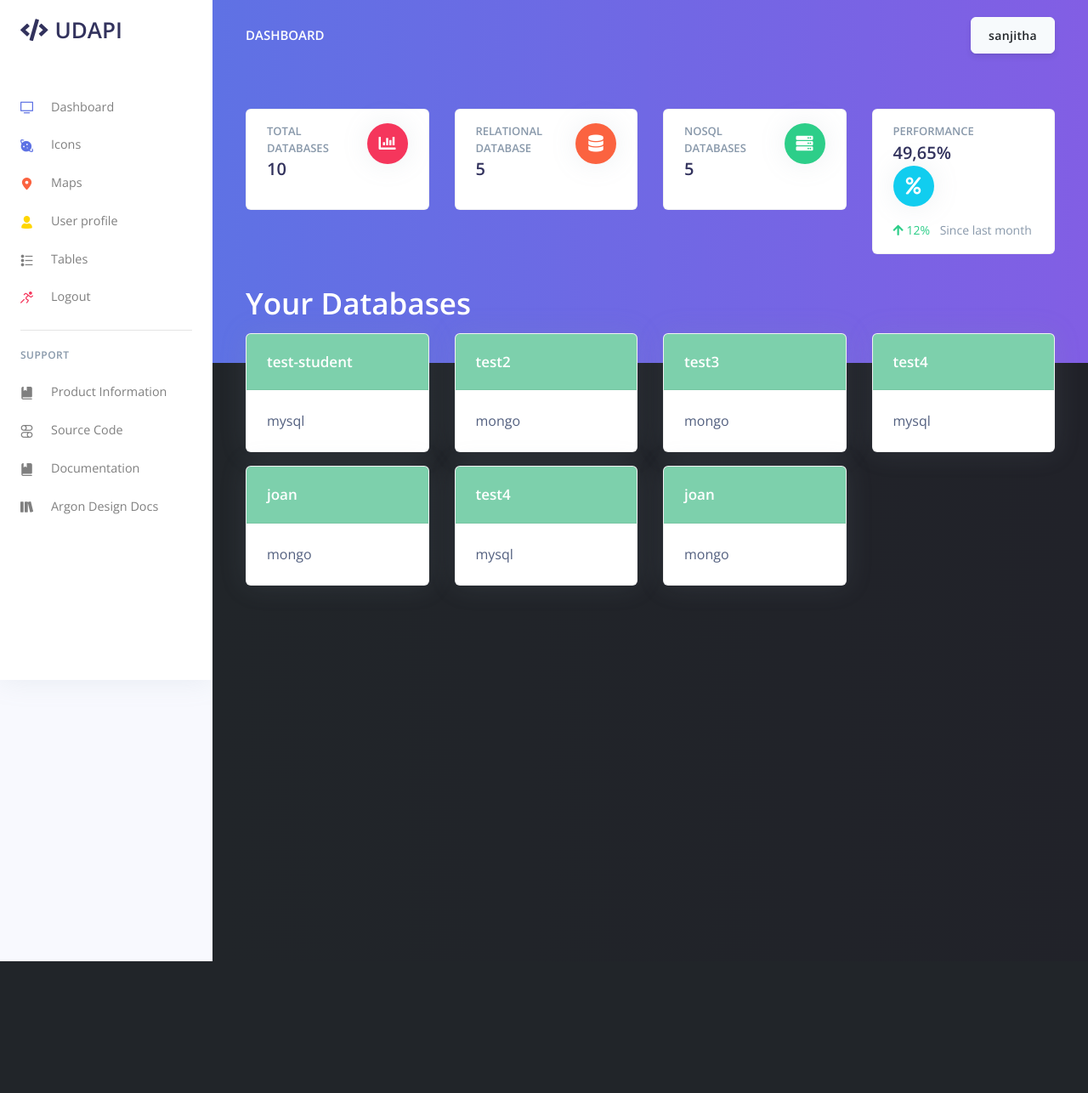
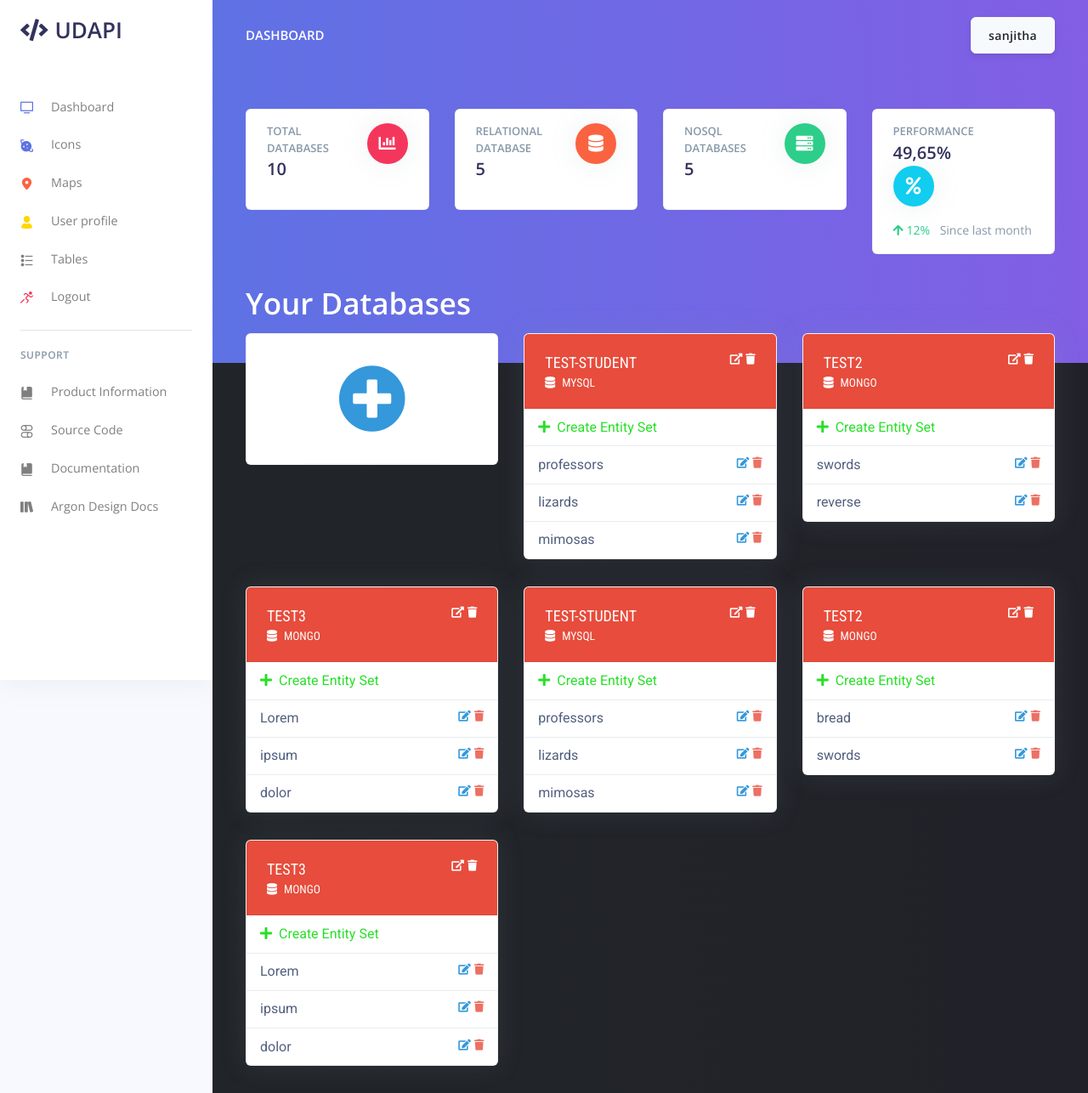
Before and after one commit to FOSS-X/frontend-flask, a Flask app: page /index in a window 1280 px wide. Shown: the whole page at 85% size. Before the commit the page ends 1131 px from the top, so only its background shows below. Run offline with Flask 2, Linux system fonts and the light colour scheme; a user stored in the database is signed in; some libraries are stand-ins or nearby versions.

Commit message:
improve dashboard

```diff
--- /dev/null
+++ b/app/base/static/assets/css/udapi-dashboard.css
@@ -0,0 +1,14 @@
+.dashboard-card-header{
+    background-color: #e74c3c;
+    font-family: 'Roboto Condensed', sans-serif;
+    font-size: large;
+}
+
+.dashboard-list-group-item{
+    padding: 0.6rem 1rem;
+    font-family: Roboto, sans-serif;
+}
+
+.modal-title{
+    font-size: 1.5rem;
+}
--- a/app/base/templates/base_site.html
+++ b/app/base/templates/base_site.html
@@ -33,11 +33,15 @@
   <link href="{{ url_for('static', filename='assets/img/brand/favicon.png') }}" rel="icon" type="image/png">
   <!-- Fonts -->
   <link href="https://fonts.googleapis.com/css?family=Open+Sans:300,400,600,700" rel="stylesheet">
+  <link href="https://fonts.googleapis.com/css2?family=Jost:wght@600&display=swap" rel="stylesheet">
+  <link href="https://fonts.googleapis.com/css2?family=Roboto&family=Roboto+Condensed&display=swap" rel="stylesheet">
   <!-- Icons -->
   <link href="{{ url_for('static', filename='assets/js/plugins/nucleo/css/nucleo.css') }}" rel="stylesheet">
-    <link href="{{ url_for('static', filename='assets/js/plugins/@fortawesome/fontawesome-free/css/all.min.css') }}" rel="stylesheet">
+  <link href="{{ url_for('static', filename='assets/js/plugins/@fortawesome/fontawesome-free/css/all.min.css') }}"
+    rel="stylesheet">
   <!-- CSS Files -->
   <link href="{{ url_for('static', filename='assets/css/argon-dashboard.css') }}" rel="stylesheet">
+  <link href="{{ url_for('static', filename='assets/css/udapi-dashboard.css') }}" rel="stylesheet">
   {% endblock stylesheets %}
 
   {% endblock head %}
@@ -56,7 +60,8 @@
   {% block javascripts %}
   <!-- Core -->
   <script src="{{ url_for('static', filename='assets/js/plugins/jquery/dist/jquery.min.js') }}"></script>
-    <script src="{{ url_for('static', filename='assets/js/plugins/bootstrap/dist/js/bootstrap.bundle.min.js') }}"></script>
+  <script
+    src="{{ url_for('static', filename='assets/js/plugins/bootstrap/dist/js/bootstrap.bundle.min.js') }}"></script>
 
   <!-- Optional JS -->
   <script src="{{ url_for('static', filename='assets/js/plugins/chart.js/dist/Chart.min.js') }}"></script>
--- a/app/home/routes.py
+++ b/app/home/routes.py
@@ -12,10 +12,10 @@ from jinja2 import TemplateNotFound
 
 @blueprint.route('/index')
 def index():
-    if not "username" in session:
-        return redirect(url_for('base_blueprint.login'))
+    # if not "username" in session:
+    #     return redirect(url_for('base_blueprint.login'))
 
-    databases=[{"name":"test-student", "type":"mysql"},{"name":"test2", "type":"mongo"},{"name":"test3", "type":"mongo"},{"name":"test4", "type":"mysql"},{"name":"joan","type":"mongo"},{"name":"test4", "type":"mysql"},{"name":"joan","type":"mongo"}]
+    databases=[{"name":"test-student", "type":"mysql","entitySets":['professors','lizards','mimosas']},{"name":"test2", "type":"mongo","entitySets":['swords','reverse']},{"name":"test3", "type":"mongo","entitySets":["Lorem", "ipsum", "dolor"]},{"name":"test-student", "type":"mysql","entitySets":['professors','lizards','mimosas']},{"name":"test2", "type":"mongo","entitySets":['bread','swords']},{"name":"test3", "type":"mongo","entitySets":["Lorem", "ipsum", "dolor"]}]
     return render_template('index.html', databases=databases)
 
     # if not current_user.is_authenticated:
--- a/app/home/templates/index.html
+++ b/app/home/templates/index.html
@@ -12,127 +12,68 @@
 
 {% include "site_template/top-stats.html" %}
 
-<div class="container-fluid bg-gradient-dark mt--7" style="height: 100vh;">
+<div class="container-fluid bg-gradient-dark mt--7" style="min-height: 100vh;">
   <div class="row">
     <div class="col-xl-12 text-white display-3 pb-2">Your Databases</div>
   </div>
-  {% for i in range(0, databases| length // 4) : %}
+
   <div class="row">
-    <div class="col-xl-3 mb-3">
-      <div class="card shadow">
-        <div class="card-header h3 bg-translucent-success text-white card-title">
-          {{ databases[i*4].name }}
-        </div>
-        <div class="card-body">
-          {{ databases[i*4].type }}
+    <div class="col-xl-4 mb-4 pb-2">
+      <div class="card">
+        <div class="card-header mx-auto">
+          <a data-toggle="modal" data-target="#createNewDatabase">
+            <i class="fas fa-plus-circle p-3" style="font-size: 5rem; color:#3498db"></i>
+          </a>
         </div>
       </div>
     </div>
-    <div class="col-xl-3 mb-3">
+    {% for database in databases: %}
+    <div class="col-xl-4 mb-4 pb-2">
       <div class="card shadow">
-        <div class="card-header h3 bg-translucent-success text-white card-title">
-          {{ databases[i*4+1].name }}
+        <div class="card-header text-white dashboard-card-header">
+          <span> {{ database.name| upper }} </span>
+          <span class="text-right float-right " style="font-size: small;"> <i class="fas fa-external-link-alt pr-1">
+            </i><i class="fas fa-trash">
+            </i> </span>
+          <div style="font-size:0.85rem;"><i class="fas fa-database pr-2">
+            </i>{{ database.type| upper }}</div>
         </div>
-        <div class="card-body">
-          {{ databases[i*4+1].type }}
-        </div>
+        <ul class="list-group list-group-flush" style="padding: 0.6rem,1rem;">
+          <li class="list-group-item dashboard-list-group-item" style="color: #28df28;"><i
+              class="fas fa-plus pr-2"></i>Create Entity
+            Set</li>
+          {% for entitySet in database.entitySets: %}
+          <li class="list-group-item dashboard-list-group-item">{{ entitySet }}
+            <span class="float-right" style="font-size: small;"> <i class="fas fa-edit pl-1"
+                style="color: #3498db ;"></i><i class="fas fa-trash pl-1" style="color: #ec7063 ;"></i>
+            </span>
+          </li>
+          {% endfor %}
+        </ul>
       </div>
     </div>
-    <div class="col-xl-3 mb-3">
-      <div class="card shadow">
-        <div class="card-header h3 bg-translucent-success text-white card-title">
-          {{ databases[i*4+2].name }}
-        </div>
-        <div class="card-body">
-          {{ databases[i*4+2].type }}
-        </div>
-      </div>
-    </div>
-    <div class="col-xl-3 mb-3">
-      <div class="card shadow">
-        <div class="card-header h3 bg-translucent-success text-white card-title">
-          {{ databases[i*4+3].name }}
-        </div>
-        <div class="card-body">
-          {{ databases[i*4+3].type }}
+    {% endfor %}
+    <div class="modal fade" id="createNewDatabase" tabindex="-1" role="dialog" aria-labelledby="createNewDatabase"
+      aria-hidden="true">
+      <div class="modal-dialog modal-dialog-centered">
+        <div class="modal-content">
+          <div class="modal-header">
+            <h5 class="modal-title" id="createNewDatabase">Modal title</h5>
+            <button type="button" class="close" data-dismiss="modal" aria-label="Close">
+              <span aria-hidden="true">&times;</span>
+            </button>
+          </div>
+          <div class="modal-body">
+            ...
+          </div>
+          <div class="modal-footer">
+            <button type="button" class="btn btn-secondary" data-dismiss="modal">Close</button>
+            <button type="button" class="btn btn-primary">Save changes</button>
+          </div>
         </div>
       </div>
     </div>
   </div>
-  {% endfor %}
-
-  {% if databases| length % 4 == 1 :%}
-  <div class="row">
-    <div class="col-xl-3 mb-6">
-      <div class="card shadow">
-        <div class="card-header h3 bg-translucent-success text-white card-title">
-          {{ databases[-1].name }}
-        </div>
-        <div class="card-body">
-          {{ databases[-1].type }}
-        </div>
-      </div>
-    </div>
-  </div>
-  {% endif %}
-  {% if databases| length % 4 == 2 :%}
-  <div class="row">
-    <div class="col-xl-3 mb-6">
-      <div class="card shadow">
-        <div class="card-header h3 bg-translucent-success text-white card-title">
-          {{ databases[-1].name }}
-        </div>
-        <div class="card-body">
-          {{ databases[-1].type }}
-        </div>
-      </div>
-    </div>
-    <div class="col-xl-3 mb-6">
-      <div class="card shadow">
-        <div class="card-header h3 bg-translucent-success text-white card-title">
-          {{ databases[-2].name }}
-        </div>
-        <div class="card-body">
-          {{ databases[-2].type }}
-        </div>
-      </div>
-    </div>
-  </div>
-  {% endif %}
-  {% if databases| length % 4 == 3 :%}
-  <div class="row">
-    <div class="col-xl-3 mb-6">
-      <div class="card shadow">
-        <div class="card-header h3 bg-translucent-success text-white card-title">
-          {{ databases[-1].name }}
-        </div>
-        <div class="card-body">
-          {{ databases[-1].type }}
-        </div>
-      </div>
-    </div>
-    <div class="col-xl-3 mb-6">
-      <div class="card shadow">
-        <div class="card-header h3 bg-translucent-success text-white card-title">
-          {{ databases[-2].name }}
-        </div>
-        <div class="card-body">
-          {{ databases[-2].type }}
-        </div>
-      </div>
-    </div>
-    <div class="col-xl-3 mb-6">
-      <div class="card shadow">
-        <div class="card-header h3 bg-translucent-success text-white card-title">
-          {{ databases[-3].name }}
-        </div>
-        <div class="card-body">
-          {{ databases[-3].type }}
-        </div>
-      </div>
-    </div>
-  </div>
-  {% endif %}
 
 </div>
 
```
Lines whose indentation alone changed are shown as unchanged.
